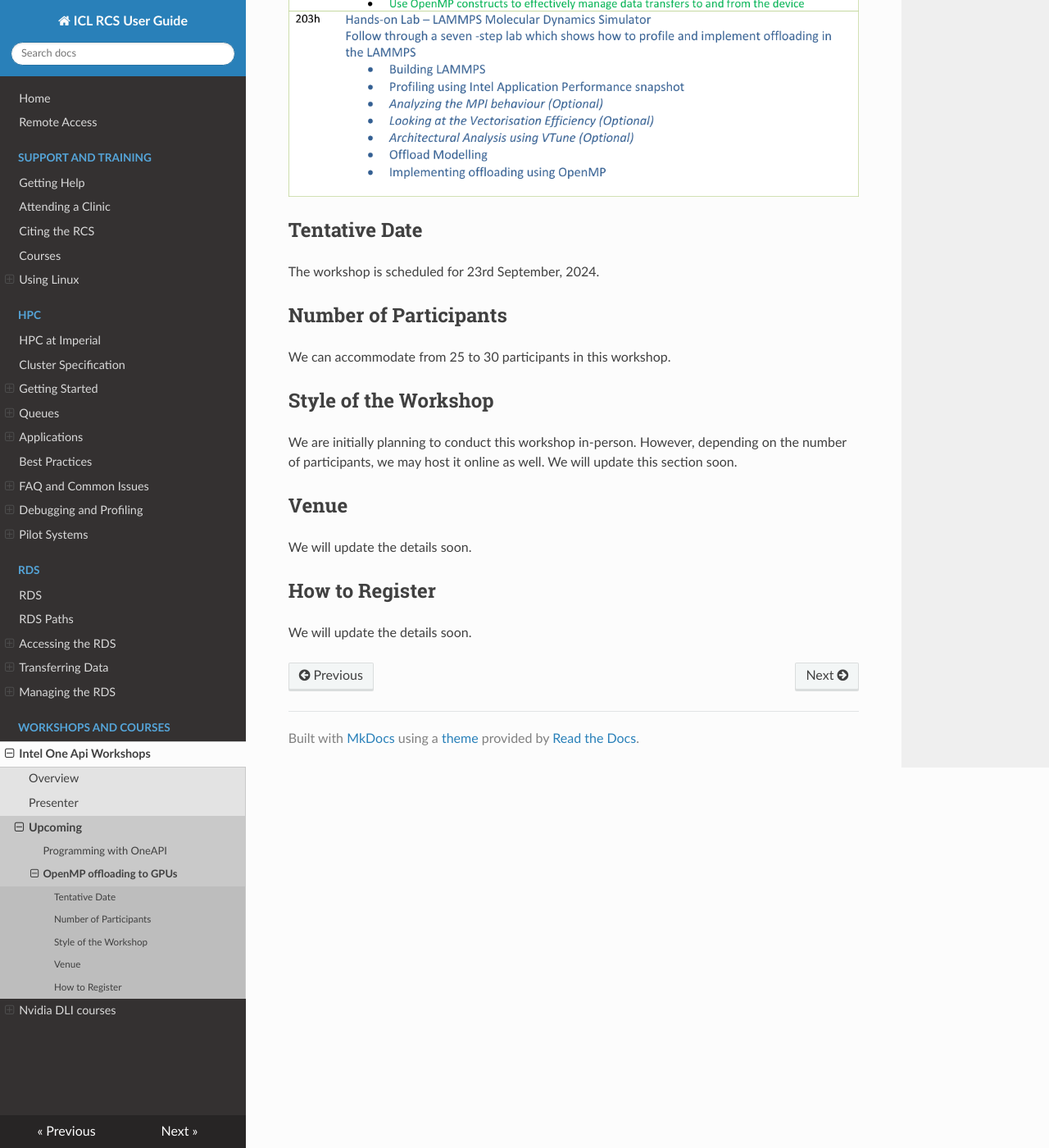
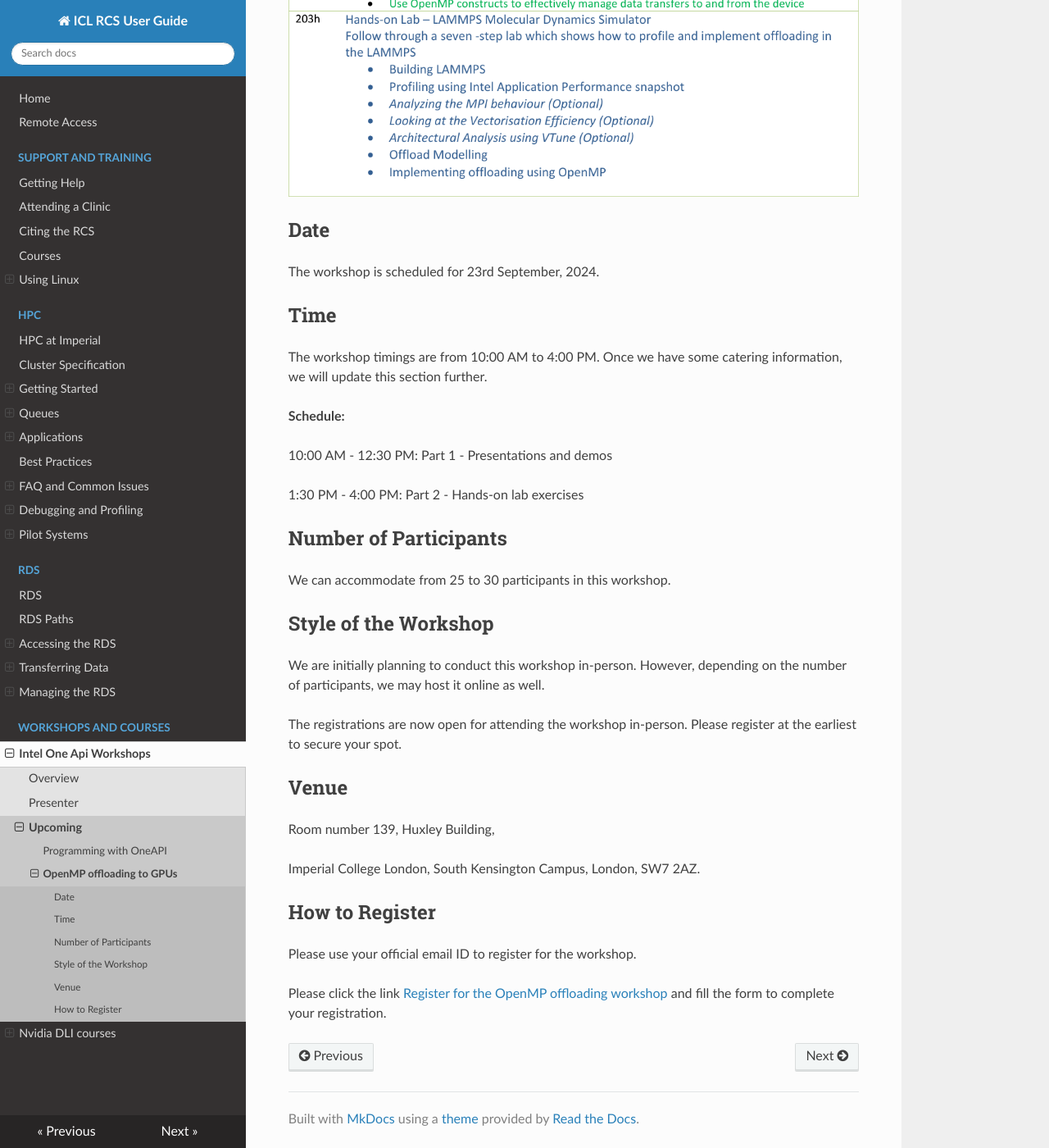
Before and after one commit to ImperialCollegeLondon/icl-rcs-user-guide, an MkDocs documentation site: the page built from docs/Workshops/Intel/openmp_offloading.md, in a window 1280 px wide and 1400 px high, scrolled down 657 px. Shown: the whole window at 82% size. Built offline with MkDocs 1.6.1, drawn with Linux system fonts in a browser that asks for light colours; nearby versions of some CDN libraries.

Commit message:
Update openmp workshop details

```diff
--- a/docs/Workshops/Intel/openmp_offloading.md
+++ b/docs/Workshops/Intel/openmp_offloading.md
@@ -3,9 +3,19 @@
 The contents of the workshop are as follows:
 ![OpenMP offloading to GPUs](Images/openmp_offload.png)
 
-## Tentative Date
+## Date
 
 The workshop is scheduled for 23rd September, 2024.
+
+## Time
+
+The workshop timings are from 10:00 AM to 4:00 PM. Once we have some catering information, we will update this section further.
+
+**Schedule:**
+
+10:00 AM - 12:30 PM: Part 1 - Presentations and demos
+
+1:30 PM  - 4:00 PM:  Part 2 - Hands-on lab exercises
 
 ## Number of Participants
 
@@ -13,12 +23,18 @@ We can accommodate from 25 to 30 participants in this workshop.
 
 ## Style of the Workshop
 
-We are initially planning to conduct this workshop in-person. However, depending on the number of participants, we may host it online as well. We will update this section soon.
+We are initially planning to conduct this workshop in-person. However, depending on the number of participants, we may host it online as well.
+
+The registrations are now open for attending the workshop in-person. Please register at the earliest to secure your spot.
 
 ## Venue
 
-We will update the details soon.
+Room number 139, Huxley Building,
+
+Imperial College London, South Kensington Campus, London, SW7 2AZ.
 
 ## How to Register
 
-We will update the details soon.
+Please use your official email ID to register for the workshop.
+
+Please click the link [Register for the OpenMP offloading workshop](https://assets-gbr.mkt.dynamics.com/f152573f-fb95-49d8-a928-b8d8e57cc426/digitalassets/standaloneforms/ca4fb736-af50-ef11-bfe3-6045bd128c3e?readableEventId=OpenMP_offloading_to_GPUs42539526) and fill the form to complete your registration.
```
Also changed, not shown: docs/Workshops/Intel/one_api_programming.md (line endings or trailing spaces).
